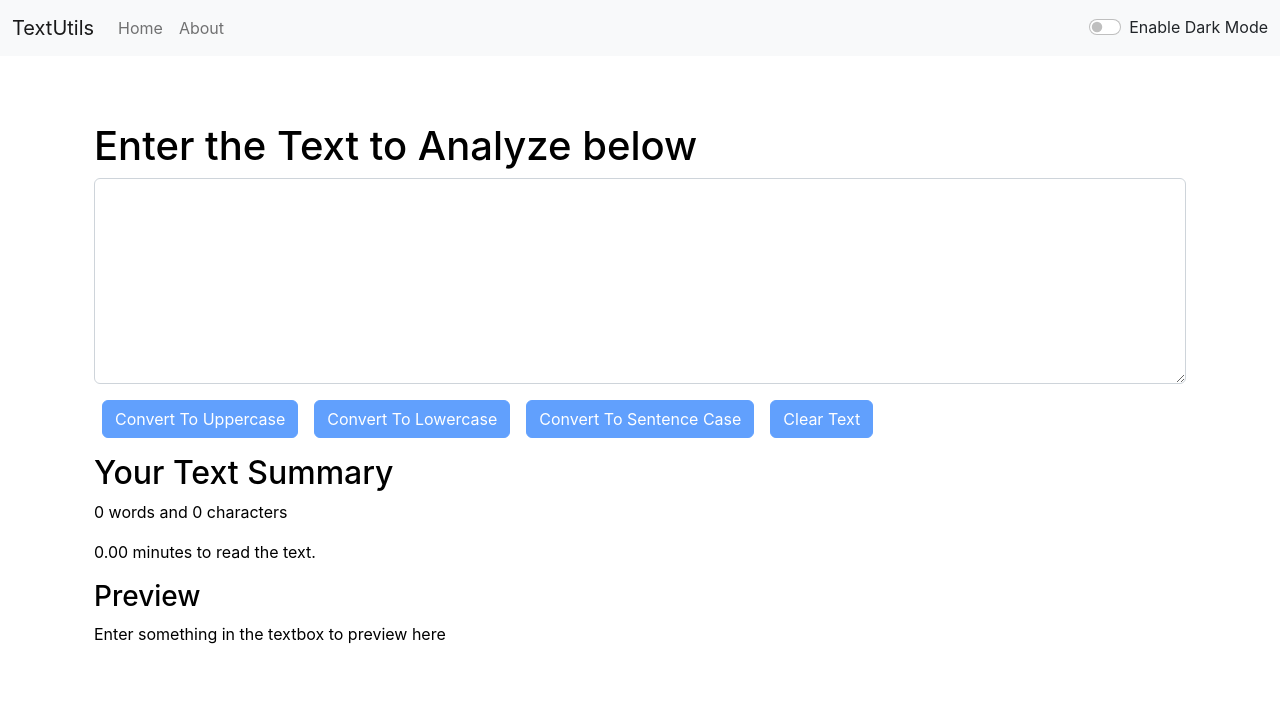
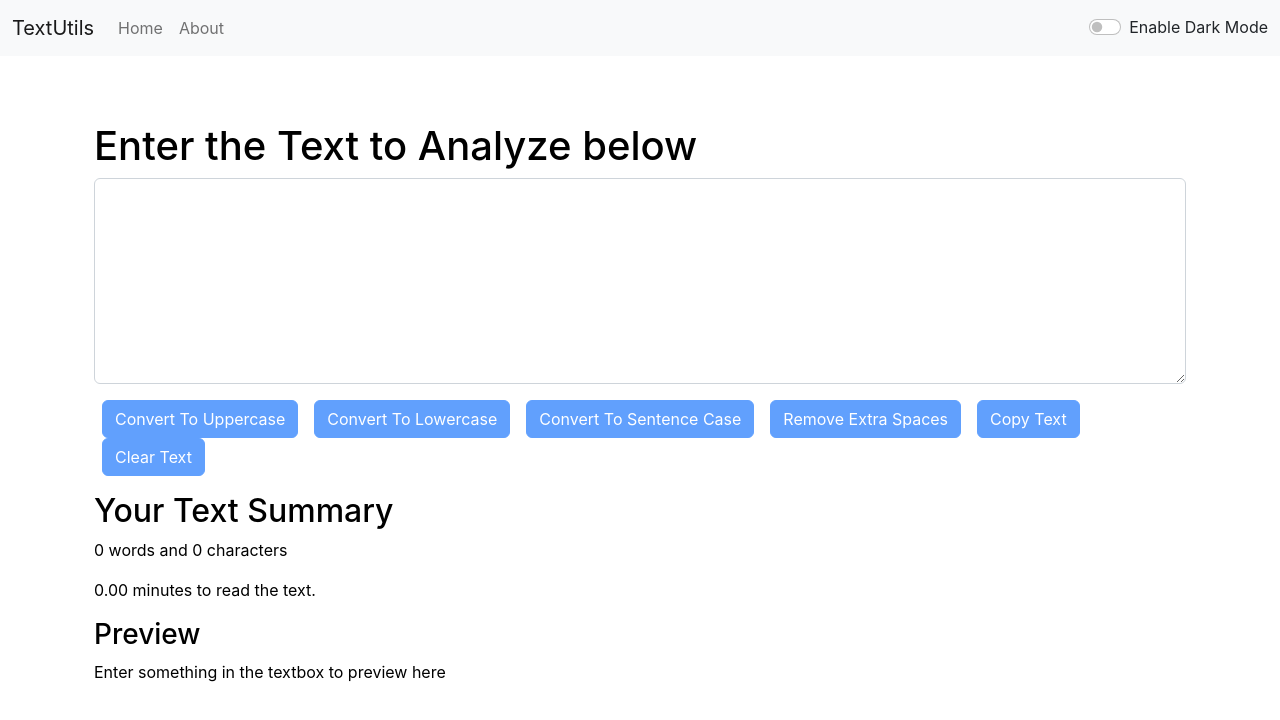
Before and after one commit to NalluriHemachandra/TextUtils-React, a React (Create React App) app: page /textutils/home in a window 1280 px wide. Shown: the top 720 px of the page. Built offline with nearby package versions, Linux system fonts and the light colour scheme.

Commit message:
Added copy text and to remove extra spaces features

```diff
--- a/src/Components/TextForm.js
+++ b/src/Components/TextForm.js
@@ -33,6 +33,19 @@ export default function TextForm(props) {
         props.showAlert('Converted to Sentence Case','success');
     }
 
+    const btnCopy = () => {
+        var text = document.getElementById('myBox');
+        text.select();
+        navigator.clipboard.writeText(text.value);
+        props.showAlert('Text copied','success');
+    }
+
+    const btnRemoveExtraSpaces = () => {
+        let newText = text.split(/[ ]+/);
+        setText(newText.join(" "));
+        props.showAlert('successfully removed extra spaces','success');
+    }
+
     const btnCleartext = () => {
         // console.log("Clear text button is clicked!");
         setText('');
@@ -51,6 +64,8 @@ export default function TextForm(props) {
             <button disabled= {text.length === 0} className="btn btn-primary mx-2" onClick={btnUppercase}>Convert To Uppercase</button>
             <button disabled= {text.length === 0} className="btn btn-primary mx-2" onClick={btnLowercase}>Convert To Lowercase</button>
             <button disabled= {text.length === 0} className="btn btn-primary mx-2" onClick={btnSentencecase}>Convert To Sentence Case</button>
+            <button disabled= {text.length === 0} className="btn btn-primary mx-2" onClick={btnRemoveExtraSpaces}>Remove Extra Spaces</button>
+            <button disabled= {text.length === 0} className="btn btn-primary mx-2" onClick={btnCopy}>Copy Text</button>
             <button disabled= {text.length === 0} className="btn btn-primary mx-2" onClick={btnCleartext}>Clear Text</button>
         </div>
         <div className="container my-3" style={{color: props.mode === 'dark'? 'white' : 'black'}}>
```
